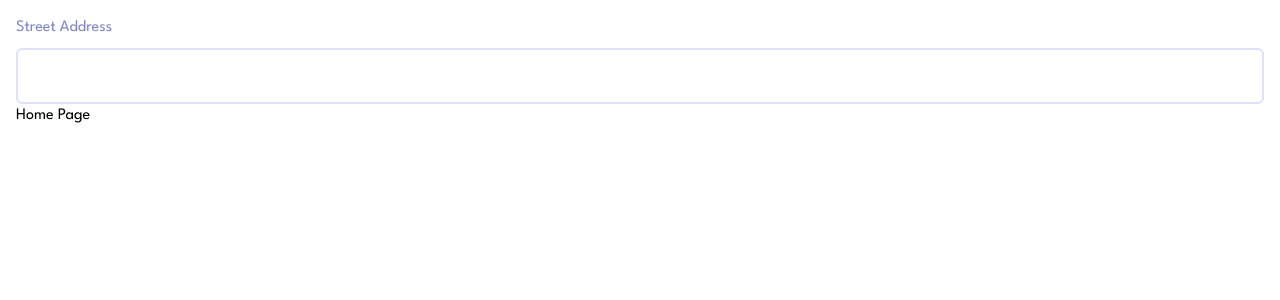
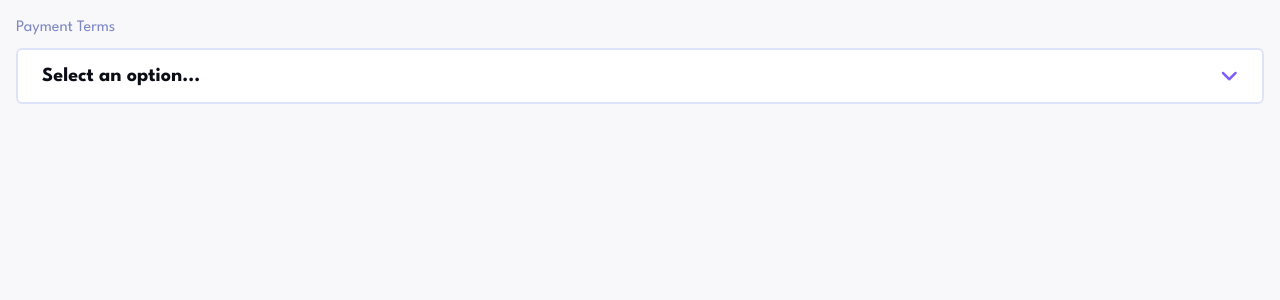
Before and after one commit to edrpj/invoice-app, an Angular app: page /invoices in a window 1280 px wide. Shown: the top 300 px of the page. Built offline with nearby package versions, Linux system fonts and the light colour scheme.

Commit message:
feat: dropdown component

```diff
--- a/src/app/app.component.html
+++ b/src/app/app.component.html
@@ -1,5 +1,25 @@
-<div class="p-4">
-  <shared-text-field label="Street Address"></shared-text-field>
+<div class="h-screen p-4 bg-light">
+  <shared-dropdown
+    label="Payment Terms"
+    [options]="[
+      {
+        value: '1-day',
+        label: 'Net 1 Day'
+      },
+      {
+        value: '7-days',
+        label: 'Net 7 Days'
+      },
+      {
+        value: '14-days',
+        label: 'Net 14 Days'
+      },
+      {
+        value: '30-days',
+        label: 'Net 30 Days'
+      }
+    ]"
+  ></shared-dropdown>
 
-  <router-outlet></router-outlet>
+  <!-- <router-outlet></router-outlet> -->
 </div>
--- /dev/null
+++ b/src/app/shared/components/dropdown/dropdown.component.html
@@ -0,0 +1,24 @@
+<label *ngIf="label" class="block pb-2 text-brand-blue-800">{{ label }}</label>
+
+<div class="w-full">
+  <div
+    class="flex justify-between items-center w-full h-14 px-6 border-2 bg-white border-brand-blue-300 rounded-md cursor-pointer focus::outline-none focus::ring-0 focus:border-primary-500"
+    (click)="toggleDropdown()"
+  >
+    <span class="text-xl text-dark-900 font-bold">{{
+      selectedOption.label
+    }}</span>
+    <i class="fa-solid fa-angle-down text-xl text-primary-800"></i>
+  </div>
+
+  <div *ngIf="isDropdownOpen" class="w-full mt-6 bg-white rounded-xl shadow-xl">
+    <div
+      *ngFor="let option of options"
+      class="flex items-center w-full h-14 px-6 border-b-2 border-brand-blue-300 text-xl text-dark-900 font-bold cursor-pointer hover:text-primary-800"
+      (click)="changeSelectedOption(option)"
+      (click)="toggleDropdown()"
+    >
+      {{ option.label }}
+    </div>
+  </div>
+</div>
--- /dev/null
+++ b/src/app/shared/components/dropdown/dropdown.component.ts
@@ -0,0 +1,28 @@
+import { Component, Input } from '@angular/core';
+import { DropdownOption } from '../../interfaces';
+
+@Component({
+  selector: 'shared-dropdown',
+  templateUrl: './dropdown.component.html',
+})
+export class DropdownComponent {
+  @Input()
+  public label?: string;
+
+  @Input()
+  public options: DropdownOption[] = [];
+
+  public isDropdownOpen: boolean = false;
+  public selectedOption: DropdownOption = {
+    value: '',
+    label: 'Select an option...',
+  };
+
+  changeSelectedOption(option: DropdownOption): void {
+    this.selectedOption = { ...option };
+  }
+
+  toggleDropdown(): void {
+    this.isDropdownOpen = !this.isDropdownOpen;
+  }
+}
--- /dev/null
+++ b/src/app/shared/interfaces/dropdown.interface.ts
@@ -0,0 +1,4 @@
+export interface DropdownOption {
+  label: string,
+  value: string
+}
--- a/src/app/shared/interfaces/index.ts
+++ b/src/app/shared/interfaces/index.ts
@@ -1,3 +1,4 @@
 export * from './button.interface';
 export * from './text-field.interface';
 export * from './typography.interface';
+export * from "./dropdown.interface"
--- a/src/index.html
+++ b/src/index.html
@@ -1,11 +1,15 @@
-<!doctype html>
+<!DOCTYPE html>
 <html lang="en">
   <head>
-  <meta charset="utf-8">
+    <meta charset="utf-8" />
     <title>InvoiceApp</title>
-  <base href="/">
-  <meta name="viewport" content="width=device-width, initial-scale=1">
-  <link rel="icon" type="image/x-icon" href="favicon.ico">
+    <base href="/" />
+    <meta name="viewport" content="width=device-width, initial-scale=1" />
+    <link rel="icon" type="image/x-icon" href="favicon.ico" />
+    <script
+      src="https://kit.fontawesome.com/b1a6651e86.js"
+      crossorigin="anonymous"
+    ></script>
   </head>
   <body>
     <app-root></app-root>
```
Also changed, not shown: src/app/shared/shared.module.ts (+13 -2 lines). Lines whose indentation alone changed are shown as unchanged.
